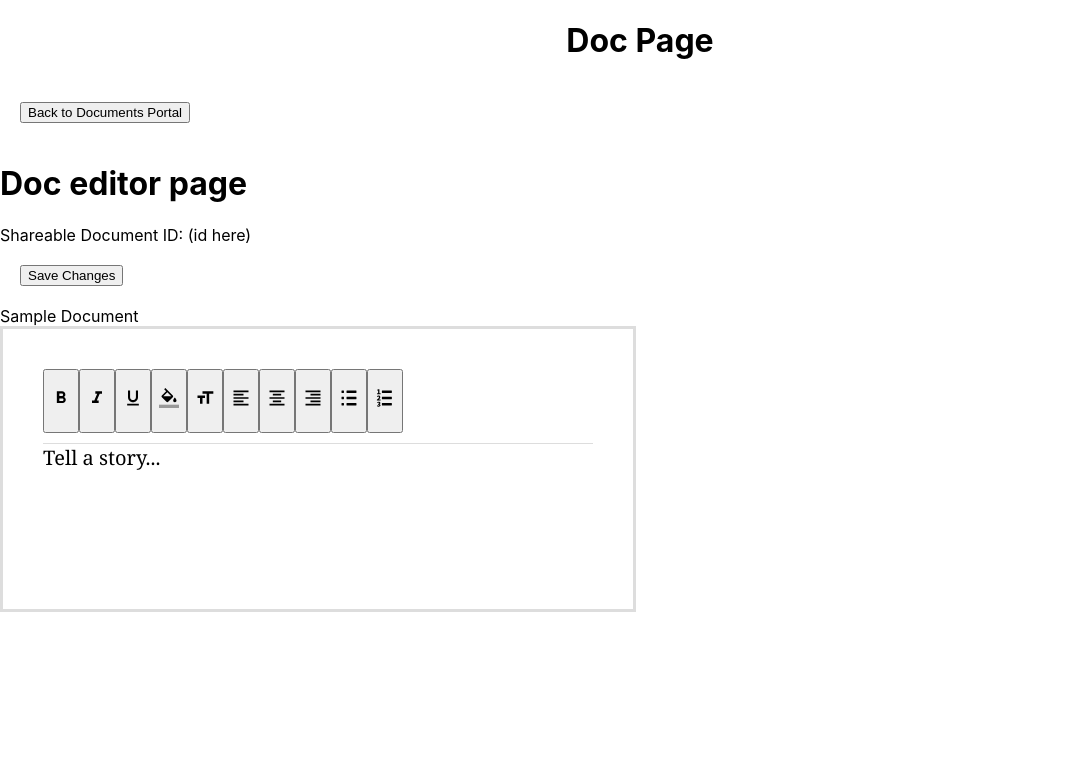
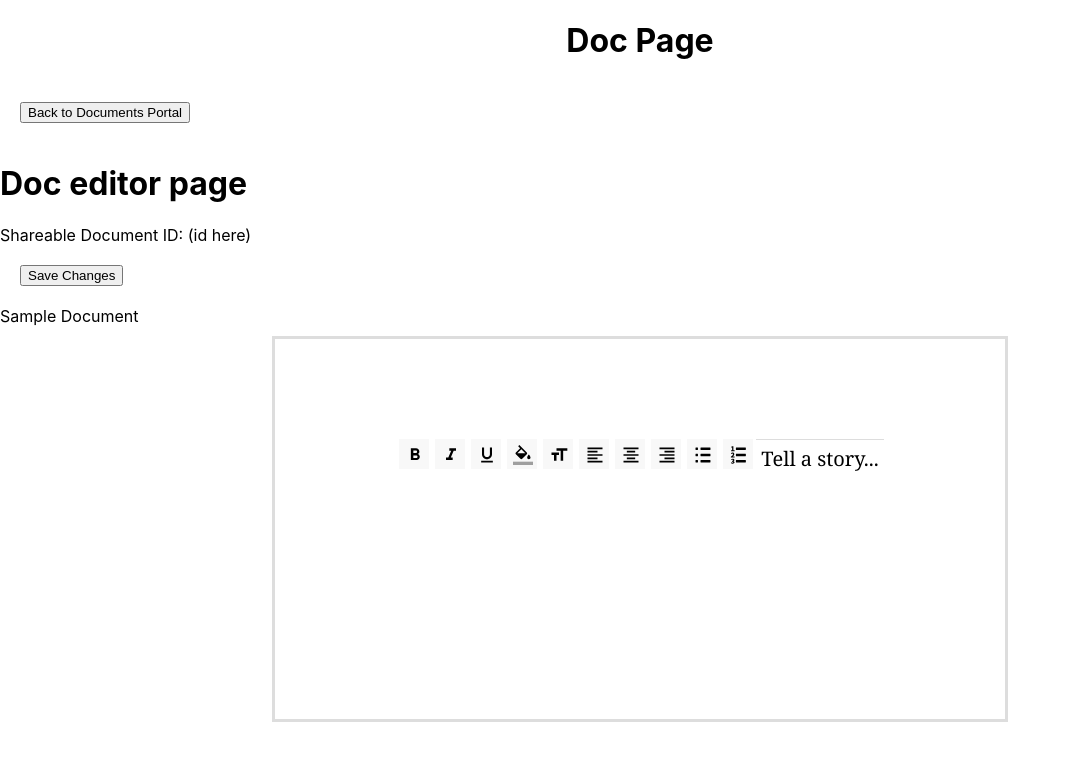
Before and after one commit to Georgiyukr/Docs, a React (Create React App) app in the folder client/: page /editorPage/1 in a window 1280 px wide. Shown: the top 760 px of the page, without its empty margins (0-1071 px from the left). Built offline with nearby package versions, Linux system fonts and the light colour scheme.

Commit message:
new chanages to app.css

```diff
--- a/client/src/App.css
+++ b/client/src/App.css
@@ -38,19 +38,30 @@
   }
 }
 
-/* .editorContainer {
-  background: #fff;
-  border: 1px solid #ddd;
-  font-family: 'Georgia', serif;
-  font-size: 14px;
-  padding: 15px;
-  border:solid,
-  border
-
+.HeaderButton {
+  margin-top: 20px;
+  margin-left: 20px;
+  margin-bottom: 20px;
 }
-
-.editor{
-  border: 3px;
-  border-color: #000000;
-
-} */
+.tb-btn {
+  width: 30px;
+  height: 30px;
+  border: none;
+  background-color: #f8f8f8;
+  margin: 10px 3px;
+  text-align: center;
+}
+.tb-btn:hover {
+  background-color: #dee2e9;
+}
+.icon {
+  margin: 5px 0px;
+}
+@keyframes App-logo-spin {
+  from {
+    transform: rotate(0deg);
+  }
+  to {
+    transform: rotate(360deg);
+  }
+}
--- a/client/src/components/EditBox.js
+++ b/client/src/components/EditBox.js
@@ -1,34 +1,21 @@
 import React, { useState } from "react";
 import ReactDOM from "react-dom";
-import { Editor, EditorState } from "draft-js";
+import { Editor, EditorState,RichUtils } from "draft-js";
 import Toolbar from "./Toolbar";
 
 function EditBox({ editorState, onChange }) {
-  // const editBoxStyle = {
-  //   background: "#fff",
-  //   border: "3px solid #ddd",
-  //   fontFamily: "Georgia, serif",
-  //   fontSize: "14px",
-  //   padding: "15px"
-  // };
-  // const inputBoxStyle = {
-  //   borderTop: "1px solid #ddd",
-  //   cursor: "text",
-  //   fontSize: "16px",
-  //   marginTop: "10px"
-  // };
+  const editBoxStyle = {
+    display:"flex",
+    // background: "#fff",
+    border: "3px solid #ddd",
+    // fontFamily: "Georgia",
+    // fontSize: "50px",
 
-  const editBoxStyle = {
-
-    background: "#fff",
-    border: "3px solid #ddd",
-    fontFamily: "Georgia",
-    fontSize: "30px",
-    padding: "1 5px",
     width: 550,
     height: 200,
-
-    padding: 40,
+    justifyContent:"center",
+    padding: 90,
+    margin: 10
 
 
   };
@@ -38,6 +25,8 @@ function EditBox({ editorState, onChange }) {
     fontSize: "20px",
     marginTop: "10px",
     fontFamily: "Georgia",
+    padding: "5px",
+    marginTop: "10px"
   };
 
   const whole ={
@@ -45,10 +34,18 @@ function EditBox({ editorState, onChange }) {
     justifyContent:"center"
   }
 
+
+
   return (
+    <div style={whole}>
+
     <div style={editBoxStyle}>
-      <Toolbar />
+
+
+    <Toolbar/>
+
       <div style={inputBoxStyle}>
+
         <Editor
           editorState={editorState}
           onChange={onChange}
@@ -56,6 +53,7 @@ function EditBox({ editorState, onChange }) {
         />
       </div>
     </div>
+    </div>
   );
 }
 
```
Also changed, not shown: client/src/components/toolbar.js (+8 -3 lines), client/src/containers/Editors.js (deleted, +0 -70 lines).
